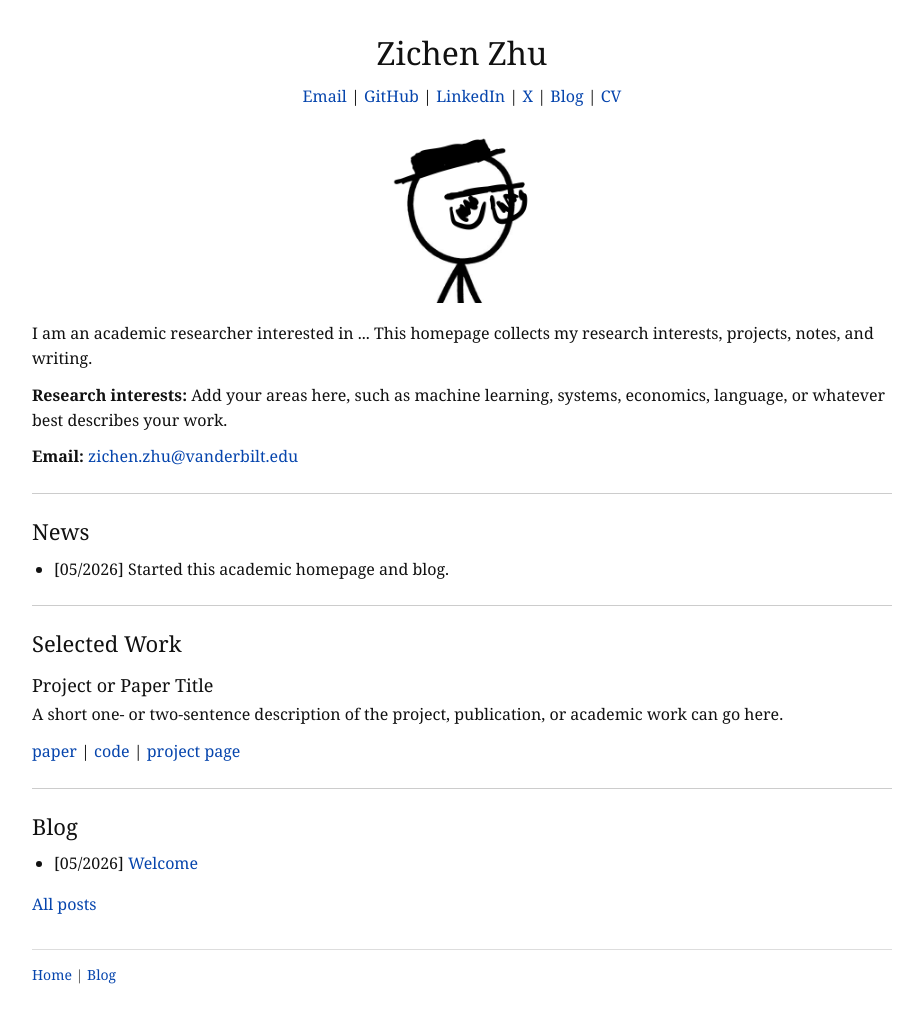
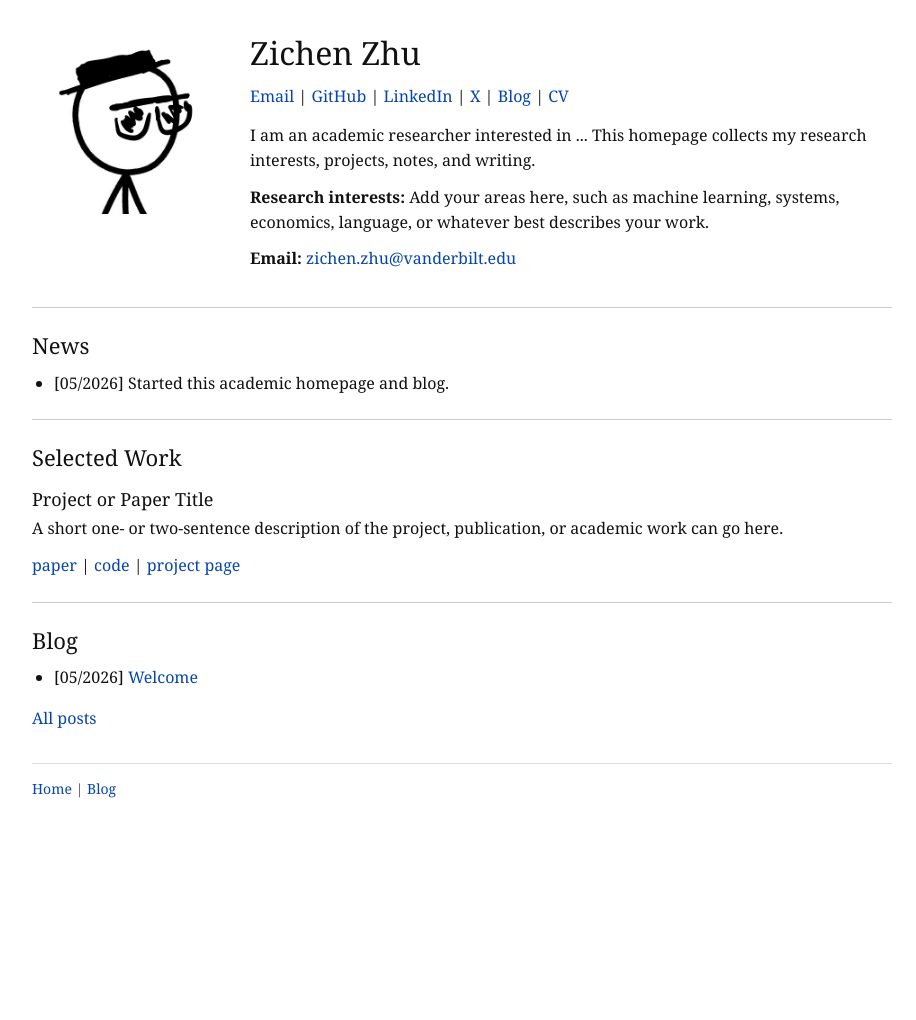
Before and after one commit to ZichenZhu/zichenzhu.github.io, a Jekyll site: the page built from index.html, in a window 1280 px wide. Shown: the whole page, without its empty margins (178-1094 px from the left). Built offline with Jekyll 4.4.1, drawn with Linux system fonts in a browser that asks for light colours; after the commit the page ends 900 px from its top, so only the background shows below that.

Commit message:
Update to side by side layout

```diff
--- a/assets/css/style.css
+++ b/assets/css/style.css
@@ -64,6 +64,18 @@ ul {
   text-align: center;
 }
 
+.intro-split {
+  display: grid;
+  grid-template-columns: 190px 1fr;
+  gap: 28px;
+  align-items: start;
+  text-align: left;
+}
+
+.intro-copy h1 {
+  text-align: left;
+}
+
 .links {
   margin-bottom: 14px;
 }
@@ -126,4 +138,14 @@ footer {
   h1 {
     font-size: 28px;
   }
+
+  .intro-split {
+    grid-template-columns: 1fr;
+    gap: 12px;
+    text-align: center;
+  }
+
+  .intro-copy h1 {
+    text-align: center;
+  }
 }
--- a/index.html
+++ b/index.html
@@ -3,7 +3,12 @@ layout: default
 title: Zichen Zhu
 ---
 
-<section class="intro">
+<section class="intro intro-split">
+  <div class="profile">
+    <img src="/assets/images/profile.jpg" alt="Zichen Zhu profile photo">
+  </div>
+
+  <div class="intro-copy">
     <h1>Zichen Zhu</h1>
 
     <p class="links">
@@ -15,12 +20,6 @@ title: Zichen Zhu
       <a href="/files/cv.pdf">CV</a>
     </p>
 
-  <div class="profile">
-    <img src="/assets/images/profile.jpg" alt="Zichen Zhu profile photo">
-  </div>
-</section>
-
-<section>
     <p>
       I am an academic researcher interested in ... This homepage collects my
       research interests, projects, notes, and writing.
@@ -34,6 +33,7 @@ title: Zichen Zhu
     <p>
       <strong>Email:</strong> <a href="mailto:zichen.zhu@vanderbilt.edu">zichen.zhu@vanderbilt.edu</a>
     </p>
+  </div>
 </section>
 
 <hr>
```
Lines whose indentation alone changed are shown as unchanged.
